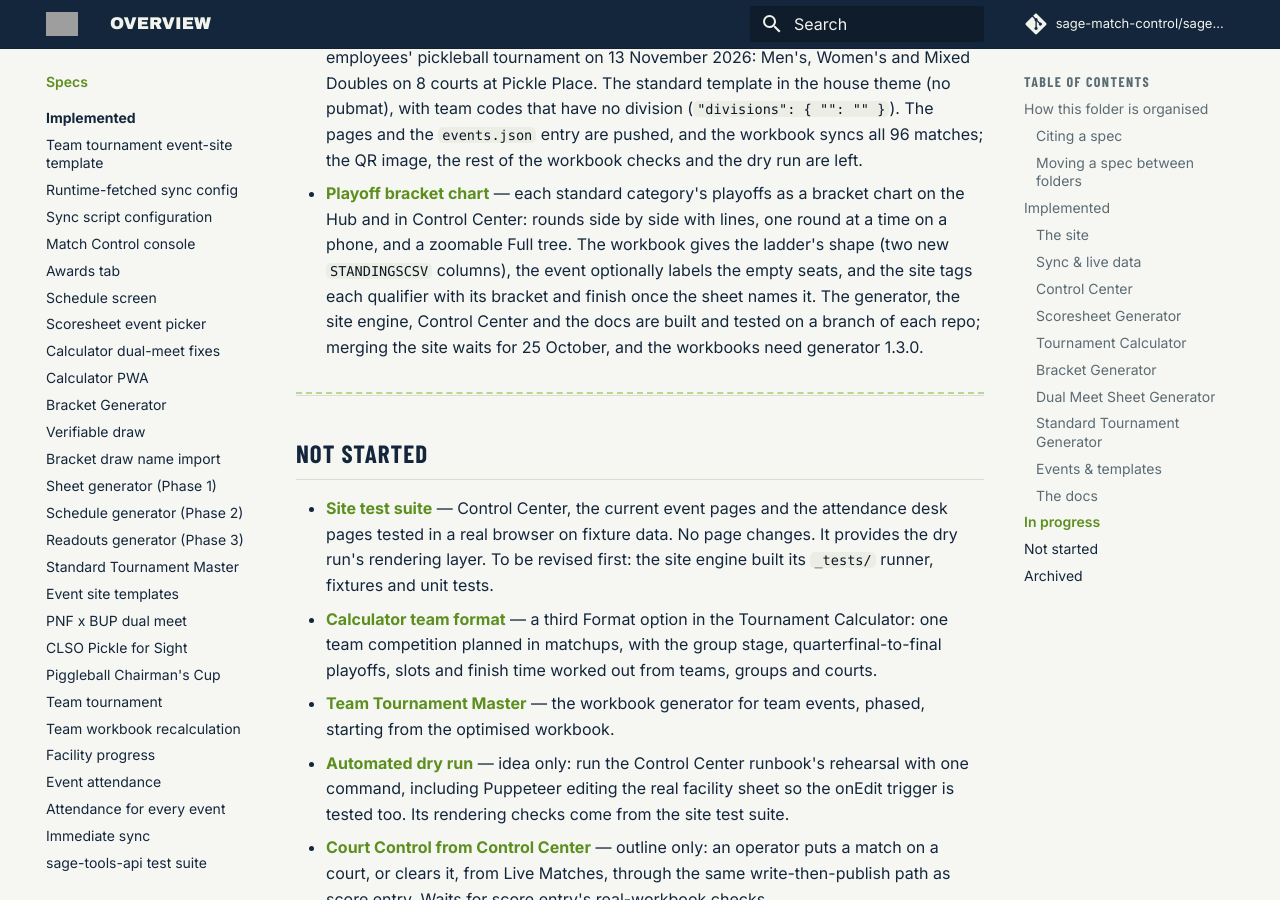
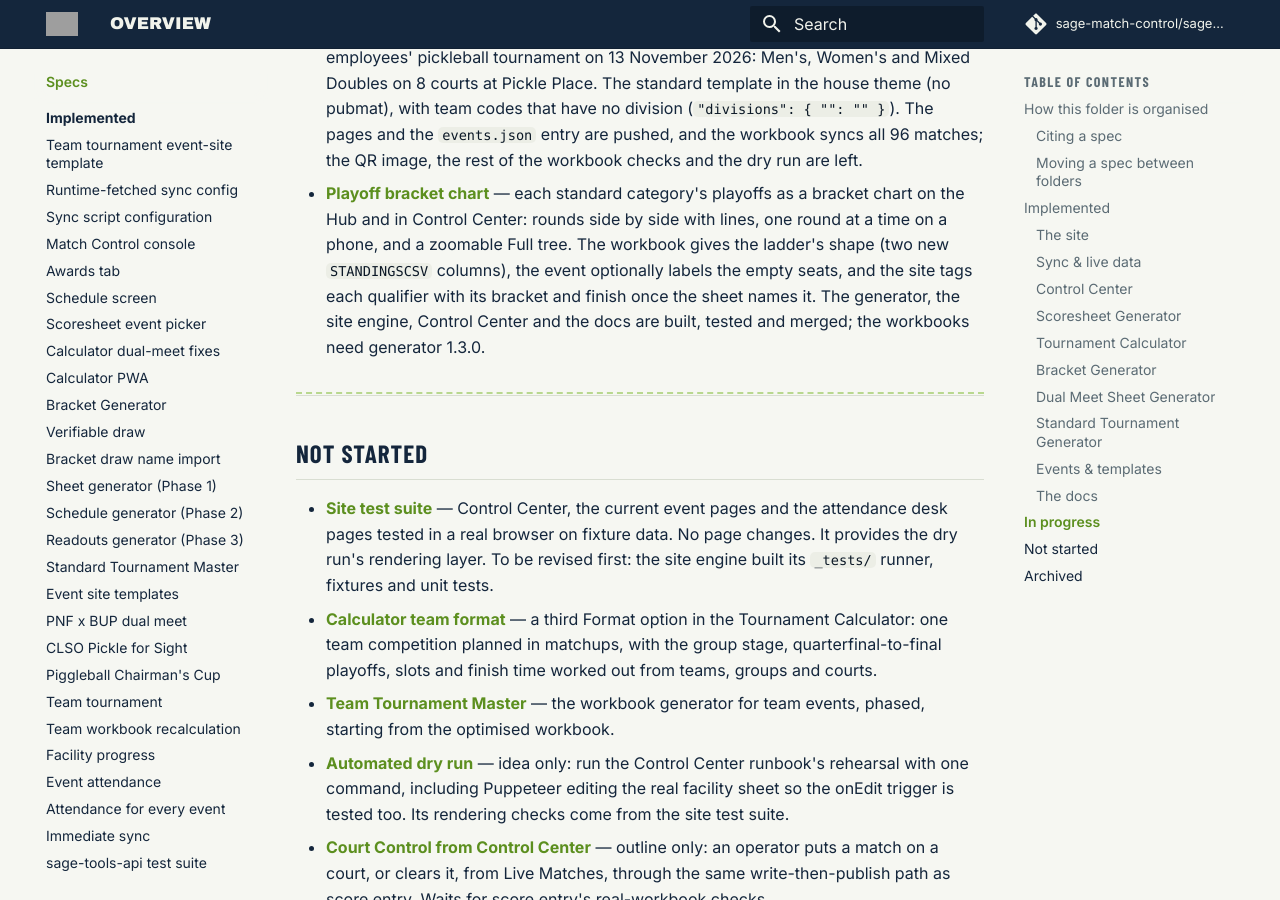
Before and after one commit to sage-match-control/sage-docs, an MkDocs documentation site: the page built from docs/specs/README.md, in a window 1280 px wide and 900 px high, scrolled down 5987 px. Built offline with MkDocs 1.6.1 and Material for MkDocs 9.7.7, drawn with Linux system fonts in a browser that asks for light colours; comment, search, counter and statistics services are not loaded.

Commit message:
Specs index: the bracket chart is merged
Co-Authored-By: Claude Sonnet 5.5 <noreply@anthropic.com>

```diff
--- a/docs/specs/README.md
+++ b/docs/specs/README.md
@@ -260,8 +260,8 @@ to the `...` form rather than repointing it.
   tree. The workbook gives the ladder's shape (two new `STANDINGSCSV` columns), the
   event optionally labels the empty seats, and the site tags each qualifier with its
   bracket and finish once the sheet names it. The generator, the site engine, Control
-  Center and the docs are built and tested on a branch of each repo; merging the site
-  waits for 25 October, and the workbooks need generator 1.3.0.
+  Center and the docs are built, tested and merged; the workbooks need generator
+  1.3.0.
 
 ---
 
```
